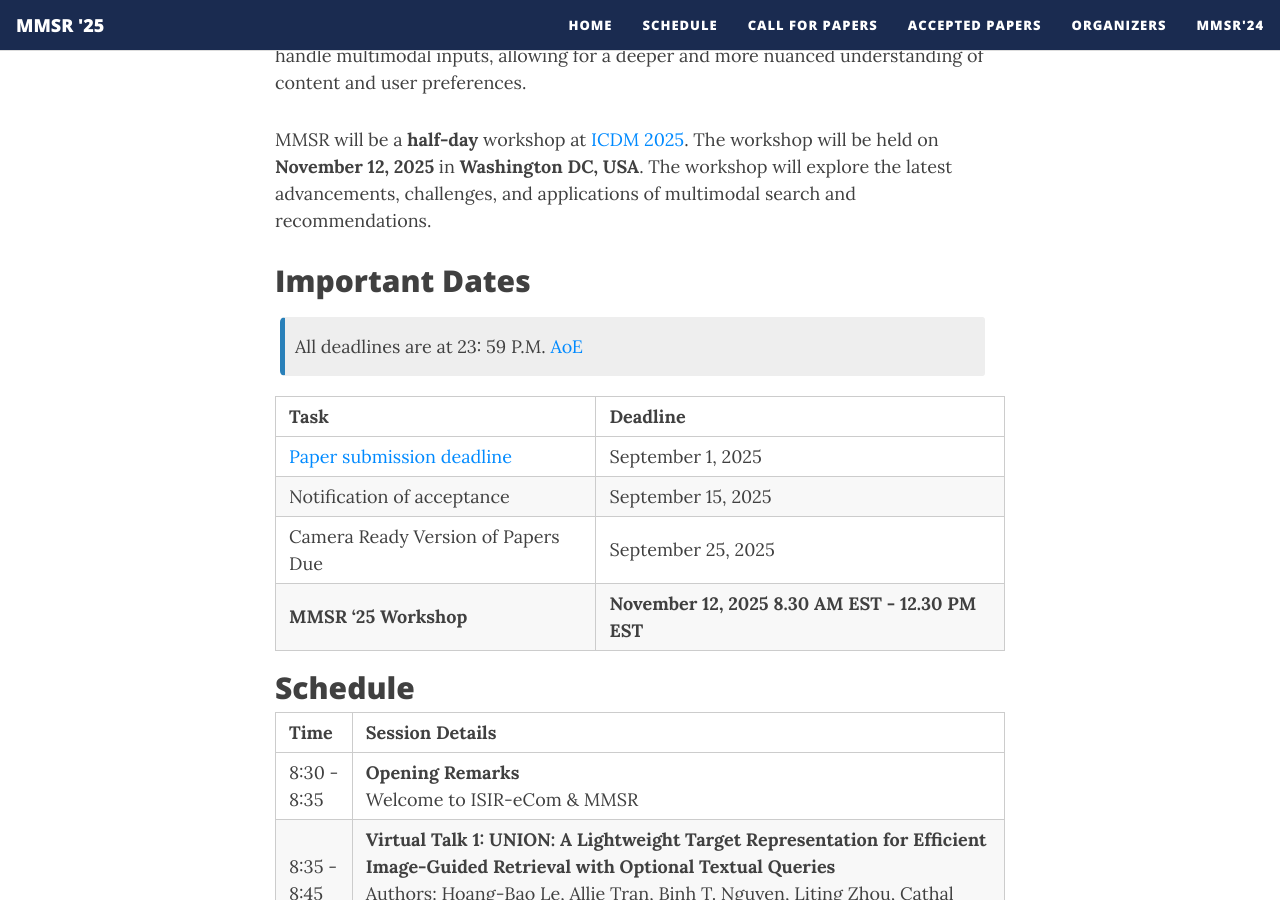
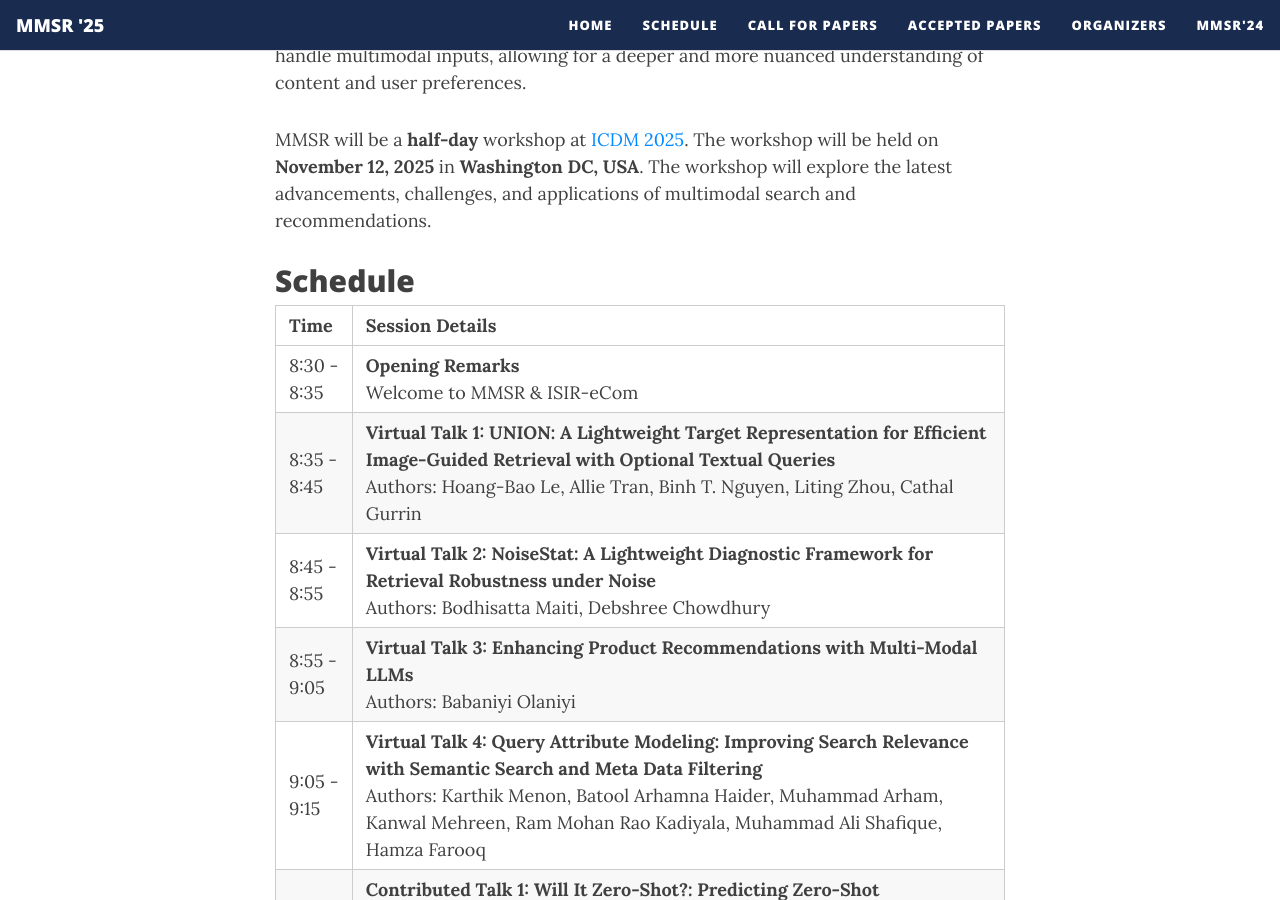
Before and after one commit to icdm-mmsr/icdm-mmsr.github.io, a Jekyll site: the page built from index.md, in a window 1280 px wide and 900 px high, scrolled down 534 px. Built offline with Jekyll 4.4.1, drawn with Linux system fonts in a browser that asks for light colours; some of the changed text lies outside the part shown.

Commit message:
Updated schedule

```diff
--- a/index.md
+++ b/index.md
@@ -10,23 +10,11 @@ Multimodal search and recommendation (MMSR) systems are at the forefront of mode
 
 MMSR will be a **half-day** workshop at [ICDM 2025](https://www3.cs.stonybrook.edu/~icdm2025/index.html). The workshop will be held on **November 12, 2025** in **Washington DC, USA**. The workshop will explore the latest advancements, challenges, and applications of multimodal search and recommendations.
 
-## Important Dates
-
-{: .box-note}
-All deadlines are at 23: 59 P.M. [AoE](https://www.worldtimeserver.com/time-zones/aoe/)
-
-| Task                                                                                                      | Deadline              |
-| --------------------------------------------------------------------------------------------------------- | --------------------- |
-| [Paper submission deadline](https://wi-lab.com/cyberchair/2025/icdm25/scripts/submit.php?subarea=S25) | September 1, 2025 |
-| Notification of acceptance                                                                                | September 15, 2025    |
-| Camera Ready Version of Papers Due                                                                        | September 25, 2025    |
-| **MMSR '25 Workshop**                                                                                         | **November 12, 2025 8.30 AM EST - 12.30 PM EST**     |
-
 ## Schedule
 
 | Time | Session Details |
 | ---- | ---------------- |
-| 8:30 - 8:35 | **Opening Remarks**<br>Welcome to ISIR-eCom & MMSR |
+| 8:30 - 8:35 | **Opening Remarks**<br>Welcome to MMSR & ISIR-eCom  |
 | 8:35 - 8:45 | **Virtual Talk 1: UNION: A Lightweight Target Representation for Efficient Image-Guided Retrieval with Optional Textual Queries**<br>Authors: Hoang-Bao Le, Allie Tran, Binh T. Nguyen, Liting Zhou, Cathal Gurrin |
 | 8:45 - 8:55 | **Virtual Talk 2: NoiseStat: A Lightweight Diagnostic Framework for Retrieval Robustness under Noise**<br>Authors: Bodhisatta Maiti, Debshree Chowdhury |
 | 8:55 - 9:05 | **Virtual Talk 3: Enhancing Product Recommendations with Multi-Modal LLMs**<br>Authors: Babaniyi Olaniyi |
@@ -96,3 +84,15 @@ All deadlines are at 23: 59 P.M. [AoE](https://www.worldtimeserver.com/time-zone
   </div>
 
 </div>
+
+## Important Dates
+
+{: .box-note}
+All deadlines are at 23: 59 P.M. [AoE](https://www.worldtimeserver.com/time-zones/aoe/)
+
+| Task                                                                                                      | Deadline              |
+| --------------------------------------------------------------------------------------------------------- | --------------------- |
+| [Paper submission deadline](https://wi-lab.com/cyberchair/2025/icdm25/scripts/submit.php?subarea=S25) | September 1, 2025 |
+| Notification of acceptance                                                                                | September 15, 2025    |
+| Camera Ready Version of Papers Due                                                                        | September 25, 2025    |
+| **MMSR '25 Workshop**                                                                                         | **November 12, 2025 8.30 AM EST - 12.30 PM EST** South American A |
```
